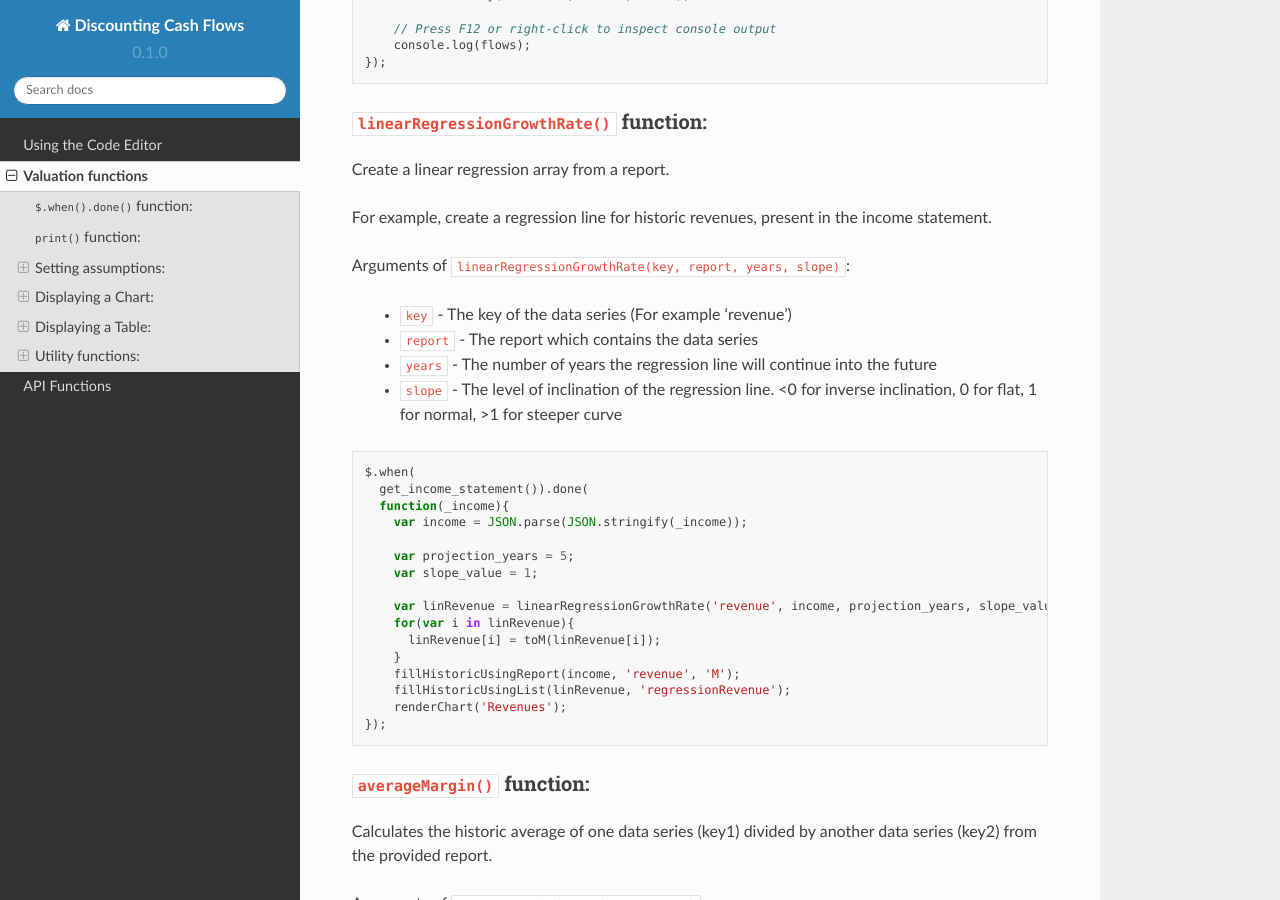
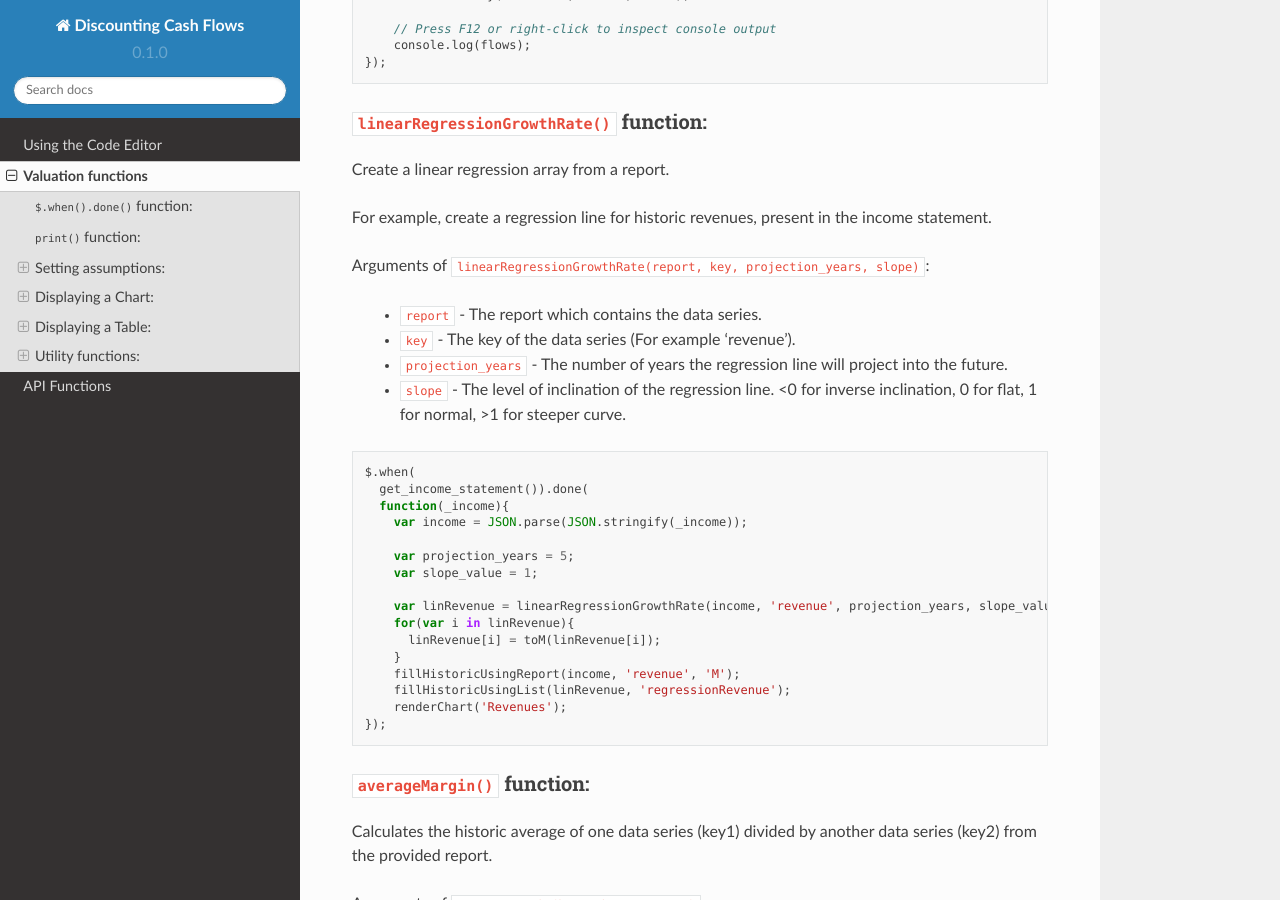
Before and after one commit to DiscountingCashFlows/readthedocs, a Sphinx documentation site: the page built from docs/source/functions.rst, in a window 1280 px wide and 900 px high, scrolled down 10257 px. Built offline with Sphinx 7.4.7 and the Read the Docs theme 2.0.0, drawn with Linux system fonts in a browser that asks for light colours.

Commit message:
Update functions.rst

```diff
--- a/docs/source/functions.rst
+++ b/docs/source/functions.rst
@@ -489,15 +489,15 @@ Create a linear regression array from a report.
 
 For example, create a regression line for historic revenues, present in the income statement.
 
-Arguments of ``linearRegressionGrowthRate(key, report, years, slope)``:
+Arguments of ``linearRegressionGrowthRate(report, key, projection_years, slope)``:
 
- * ``key`` - The key of the data series (For example 'revenue')
+ * ``report`` - The report which contains the data series.
 
- * ``report`` - The report which contains the data series
+ * ``key`` - The key of the data series (For example 'revenue').
 
- * ``years`` - The number of years the regression line will continue into the future
+ * ``projection_years`` - The number of years the regression line will project into the future.
 
- * ``slope`` - The level of inclination of the regression line. <0 for inverse inclination, 0 for flat, 1 for normal, >1 for steeper curve
+ * ``slope`` - The level of inclination of the regression line. <0 for inverse inclination, 0 for flat, 1 for normal, >1 for steeper curve.
 
 .. code-block:: javascript
 
@@ -509,7 +509,7 @@ Arguments of ``linearRegressionGrowthRate(key, report, years, slope)``:
      var projection_years = 5;
      var slope_value = 1;
 
-     var linRevenue = linearRegressionGrowthRate('revenue', income, projection_years, slope_value);
+     var linRevenue = linearRegressionGrowthRate(income, 'revenue', projection_years, slope_value);
      for(var i in linRevenue){
        linRevenue[i] = toM(linRevenue[i]);
      }
```
